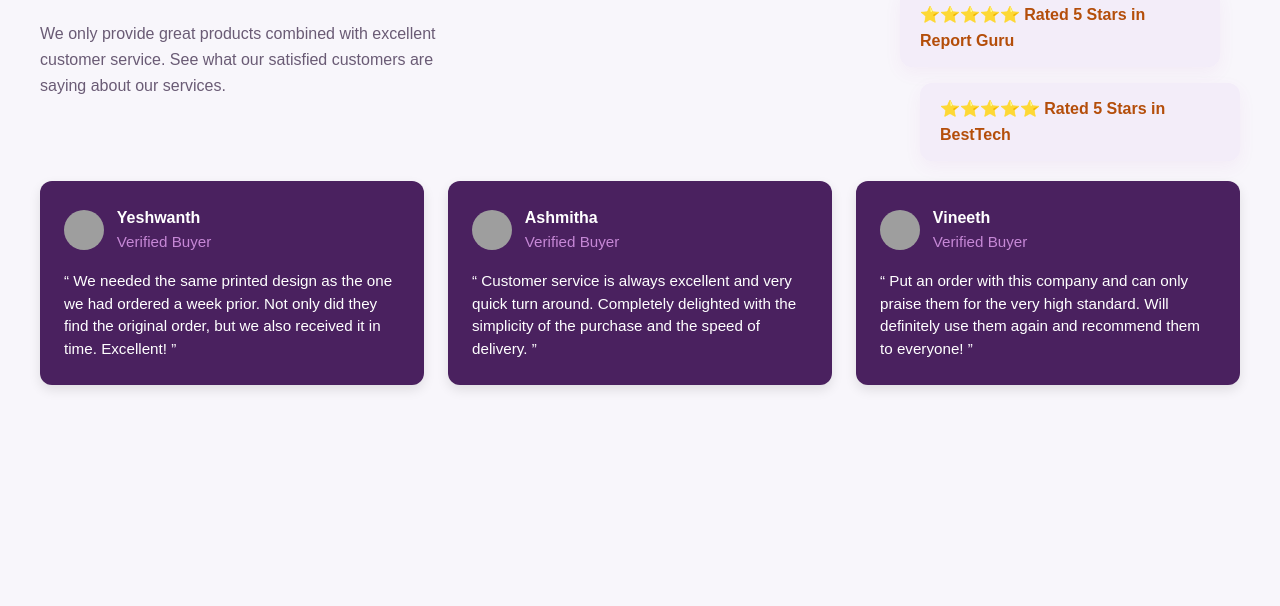
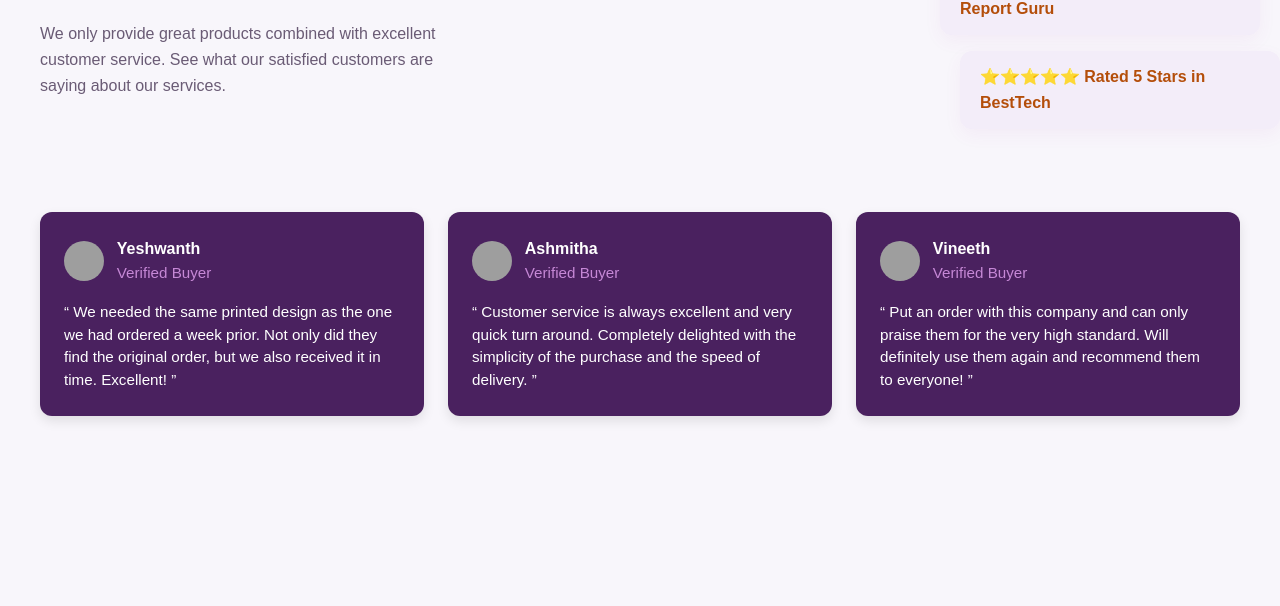
Before and after one commit to meghanasp309/web-dev, a plain HTML site: page CSS Battle Part 2/Response.html in a window 1280 px wide. Shown: the part 194-800 px from the top of the page. Drawn offline with Linux system fonts and the light colour scheme; grey boxes are pictures that could not be loaded.

Commit message:
Misuse of position: absolute for .rating-cards

```diff
--- a/CSS Battle Part 2/card.css
+++ b/CSS Battle Part 2/card.css
@@ -42,7 +42,6 @@ body {
 }
 
 .rating-cards {
-  position: absolute;
   right: 2.5rem;
   top: 3.5rem;
   display: flex;
@@ -129,3 +128,105 @@ body {
   text-align: center;
 }
 }
+
+/* // Select all elements
+var oldPrice = document.getElementById("price");
+var discountInput = document.getElementById("discount");
+var applyBtn = document.getElementById("apply-discount");
+var qtyInput = document.getElementById("qty");
+var totalDisplay = document.getElementById("total");
+var vid = document.getElementById("vid");
+var buyBtn = document.getElementById("buy-button");
+var clickCountDisplay = document.getElementById("click-count");
+
+var buyClicks = 0; // Buy Now click counter
+
+// Initialize original price if not already set
+if (!oldPrice.dataset.original) {
+    oldPrice.dataset.original = oldPrice.textContent;
+}
+
+// 1️⃣ Update total price function
+function updateTotal() {
+    var quantity = Number(qtyInput.value) || 1;
+    var pricePerItem = Number(oldPrice.textContent);
+    var totalPrice = quantity * pricePerItem;
+
+    totalDisplay.textContent = "Total: $" + totalPrice.toFixed(2);
+}
+
+// 2️⃣ Apply discount function
+function discount() {
+    var discountValue = Number(discountInput.value) || 0;
+    var quantity = Number(qtyInput.value) || 1;
+    var originalPrice = Number(oldPrice.dataset.original);
+
+    // Calculate discounted price per item
+    var discountedPrice = originalPrice - (originalPrice * discountValue / 100);
+
+    // Update price per item display
+    oldPrice.textContent = discountedPrice.toFixed(2);
+
+    // Calculate total price for quantity
+    var totalPrice = discountedPrice * quantity;
+    totalDisplay.textContent = "Total: $" + totalPrice.toFixed(2);
+
+    // Video blur logic
+    if (discountValue >= 50) {
+        vid.style.filter = "blur(0px)";
+    } else {
+        vid.style.filter = "blur(10px)";
+    }
+
+    // Disable discount button after applying
+    applyBtn.disabled = true;
+}
+
+// 3️⃣ Buy Now click counter
+function buyNowClick() {
+    buyClicks++;
+    clickCountDisplay.textContent = "Clicked " + buyClicks + " times";
+}
+
+// 4️⃣ Event listeners
+applyBtn.addEventListener("click", discount);
+qtyInput.addEventListener("input", updateTotal);
+buyBtn.addEventListener("click", buyNowClick);
+
+// 5️⃣ Initialize total on page load
+updateTotal();
+
+// Select the Add to Cart button (and Buy button if needed)
+var addToCartBtn = document.querySelector(".add-to-cart-button");
+var buyBtn = document.getElementById("buy-button");
+
+// Defensive check
+if (!addToCartBtn) {
+    console.error("script.js: .add-to-cart-button not found in the DOM");
+} else {
+    // Function to show visual feedback when clicked (uses CSS class .added)
+    function addToCartFeedback() {
+        // apply visual state
+        addToCartBtn.textContent = "Added!";
+        addToCartBtn.classList.add("added");
+
+        // reset after 1.5 seconds
+        setTimeout(function() {
+            addToCartBtn.textContent = "Add to Cart";
+            addToCartBtn.classList.remove("added");
+        }, 1500);
+    }
+
+    // Add event listener
+    addToCartBtn.addEventListener("click", addToCartFeedback);
+}
+
+// Optional: integrate with buy-button click (if you want add-to-cart visual to trigger on buy)
+if (buyBtn) {
+    buyBtn.addEventListener("click", function() {
+        // keep buy-button behavior separate; trigger add-to-cart visual too
+        if (addToCartBtn) {
+            addToCartFeedback();
+        }
+    });
+} */
```
Also changed, not shown: CSS Battle Part 2/Response.html (+2 -1 lines).
